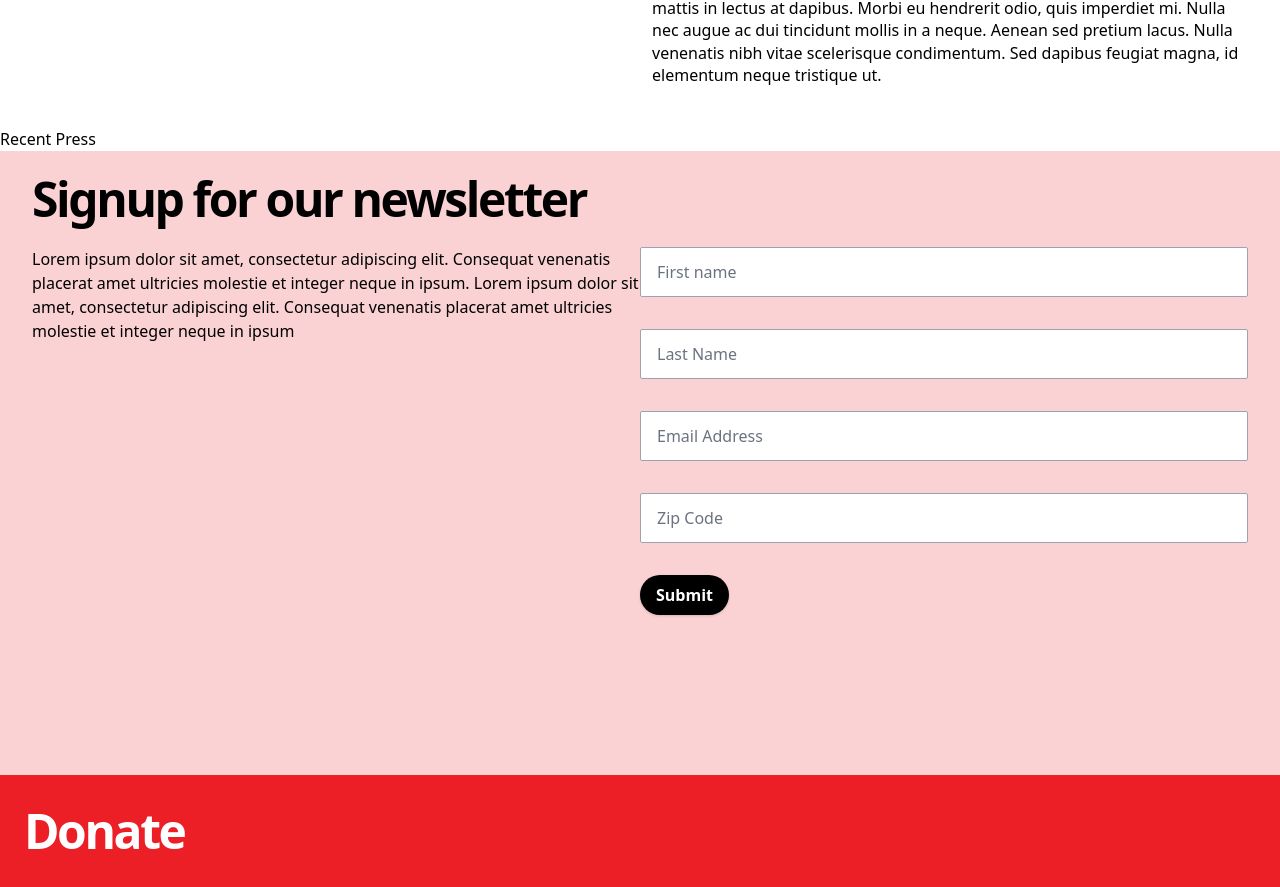
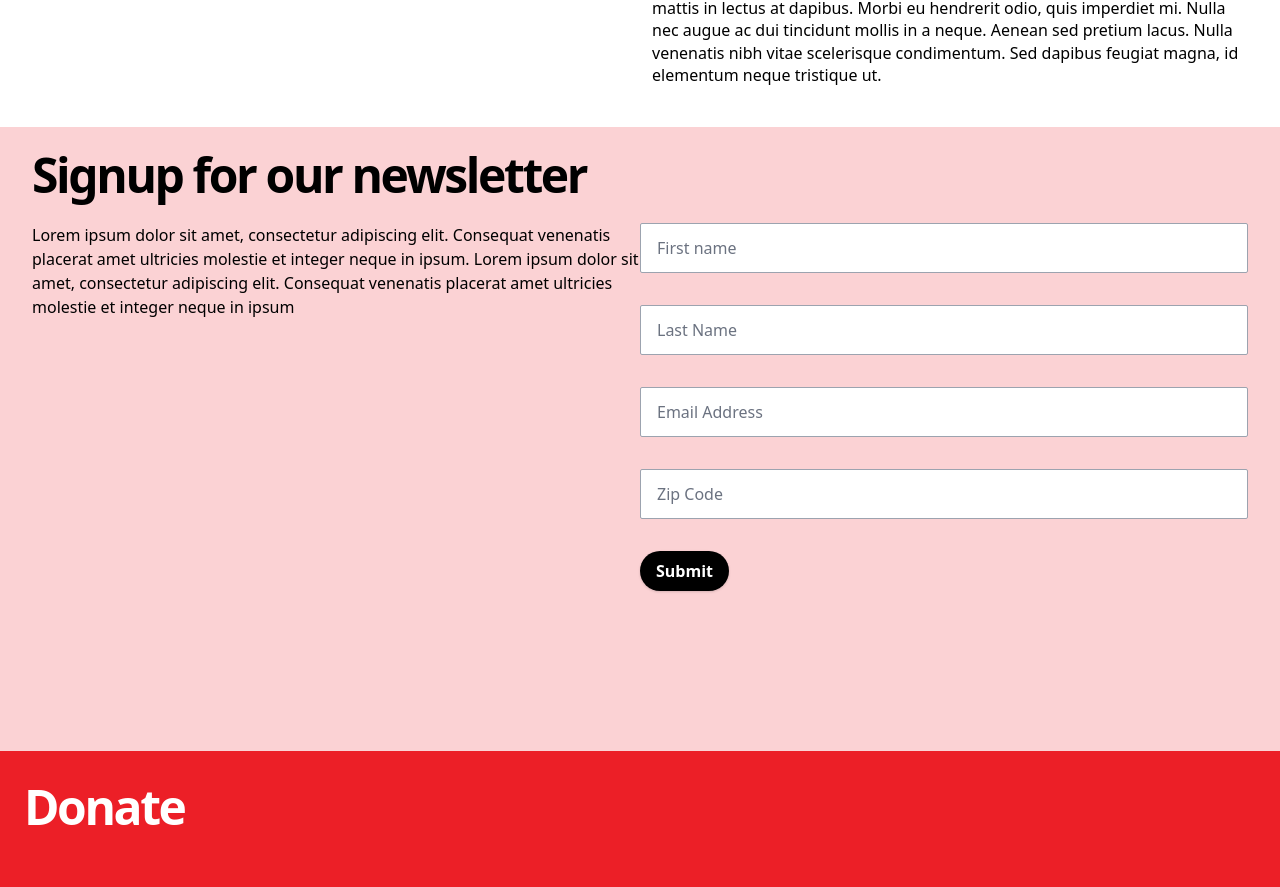
Before and after one commit to iwillig/dsa-hwg-site, a Next.js app: page / in a window 1280 px wide. Shown: the part 1237-2124 px from the top of the page. Built offline with nearby package versions, Linux system fonts and the light colour scheme.

Commit message:
Remove reccent press until we complete that compontent

```diff
--- a/pages/index.js
+++ b/pages/index.js
@@ -23,7 +23,6 @@ export default function Home() {
         <NavMenu />
         <SplashScreen />
         <UpComingEvents />
-        <RecentPress/>
         <Signup />
         <DonateLink />
       </main>
```
